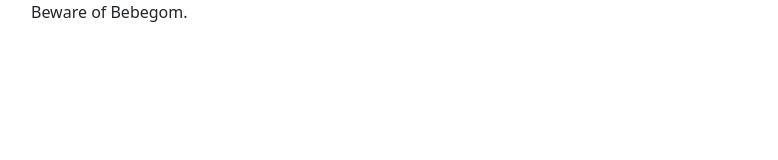
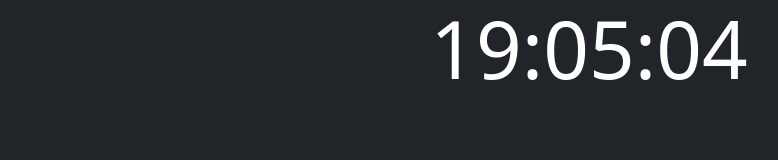
Before and after one commit to bebegom/clock, a plain HTML site: page index.html in a window 1280 px wide. Shown: the whole page, without its empty margins (51-829 px from the left). Drawn offline with nearby package versions, Linux system fonts and the light colour scheme.

Commit message:
added clock

```diff
--- a/index.html
+++ b/index.html
@@ -9,9 +9,13 @@
     <link href="https://cdn.jsdelivr.net/npm/bootstrap@5.1.3/dist/css/bootstrap.min.css" rel="stylesheet" integrity="sha384-1BmE4kWBq78iYhFldvKuhfTAU6auU8tT94WrHftjDbrCEXSU1oBoqyl2QvZ6jIW3" crossorigin="anonymous">
 
 </head>
-<body>
-    <div class="container">
-        <p>Beware of Bebegom.</p>
+<body class="bg-dark text-white">
+    <div class="container vh-100 d-flex align-center justify-content-center">
+        <div class="clock display-1">
+            <span id="hour">00</span>:<span id="minute">00</span>:<span id="second">00</span>
+        </div>
+
+        <!-- <p>Beware of Bebegom.</p> -->
     </div>
 
     <script src="script.js"></script>
--- a/script.js
+++ b/script.js
@@ -1 +1,111 @@
-// javascript
+/*console.log(1);
+console.log(2);
+
+setTimeout(() => {
+    console.log("yoohoo!");
+}, 5000);
+
+console.log(3);
+console.log(4);
+*/
+/*
+let seconds_since_wh = 0;
+setInterval(() => {
+    seconds_since_wh++;
+    console.log("tick", seconds_since_wh);
+}, 1000);
+
+console.log("ticker started");
+*/
+
+
+
+// const now = new Date(); // get current timestamp when this line was executed
+
+// console.log(now);
+
+/*
+console.log(now.getYear());
+console.log(now.getFullYear());
+console.log(now.getDate());
+console.log(now.getMonth());
+console.log(now.getMonth()+1);
+console.log(now.getHours());
+console.log(now.getMinutes());
+console.log(now.getSeconds());
+*/
+
+
+
+// trying to make a clock
+/*
+const hourEl = document.querySelector('#hour');
+const minEl = document.querySelector('#minute');
+const secEl = document.querySelector('#second');
+
+// let tick = 0;
+// setInterval(() => {
+//     tick++;
+//     hourEl.innerText() += tick;
+// }, 1000);
+
+const now = new Date();
+let tick = 0;
+setInterval( () => {
+    tick++;
+    if ( tick < 10) {
+        secEl.innerText = "0" + tick;
+    } else {
+        secEl.innerText = tick;
+    }
+    let mintick = 0;
+    mintick++;
+    if (tick > 59) {
+        tick = 0;
+        minEl.innerText = "0" + mintick;
+    } else if (tick >= 60) {
+
+    }
+}, 1000);
+*/
+
+
+
+// genomgång av klockan
+const hourEl = document.querySelector('#hour');
+const minEl = document.querySelector('#minute');
+const secEl =document.querySelector('#second');
+
+const zeropad = num => {
+    return (num<10)
+    ? "0" + num : num;
+}
+
+const getAndUpdateClock = () => {
+    const now = new Date();
+
+    const hour = now.getHours();
+    if (hour < 10) {
+        hour = "0" + hour;
+    }
+
+    hourEl.innerText = zeropad(now.getHours());
+    minEl.innerText = zeropad(now.getMinutes());
+    secEl.innerText = zeropad(now.getSeconds());
+}
+
+
+setInterval( () => {    // do something every second
+    getAndUpdateClock();
+}, 1000);
+
+// set initial time, för att den inte ska vara tom första sekunden
+getAndUpdateClock();
+
+
+
+
+
+
+const now = new Date();
+console.log(now.toLocaleTimeString());
```
